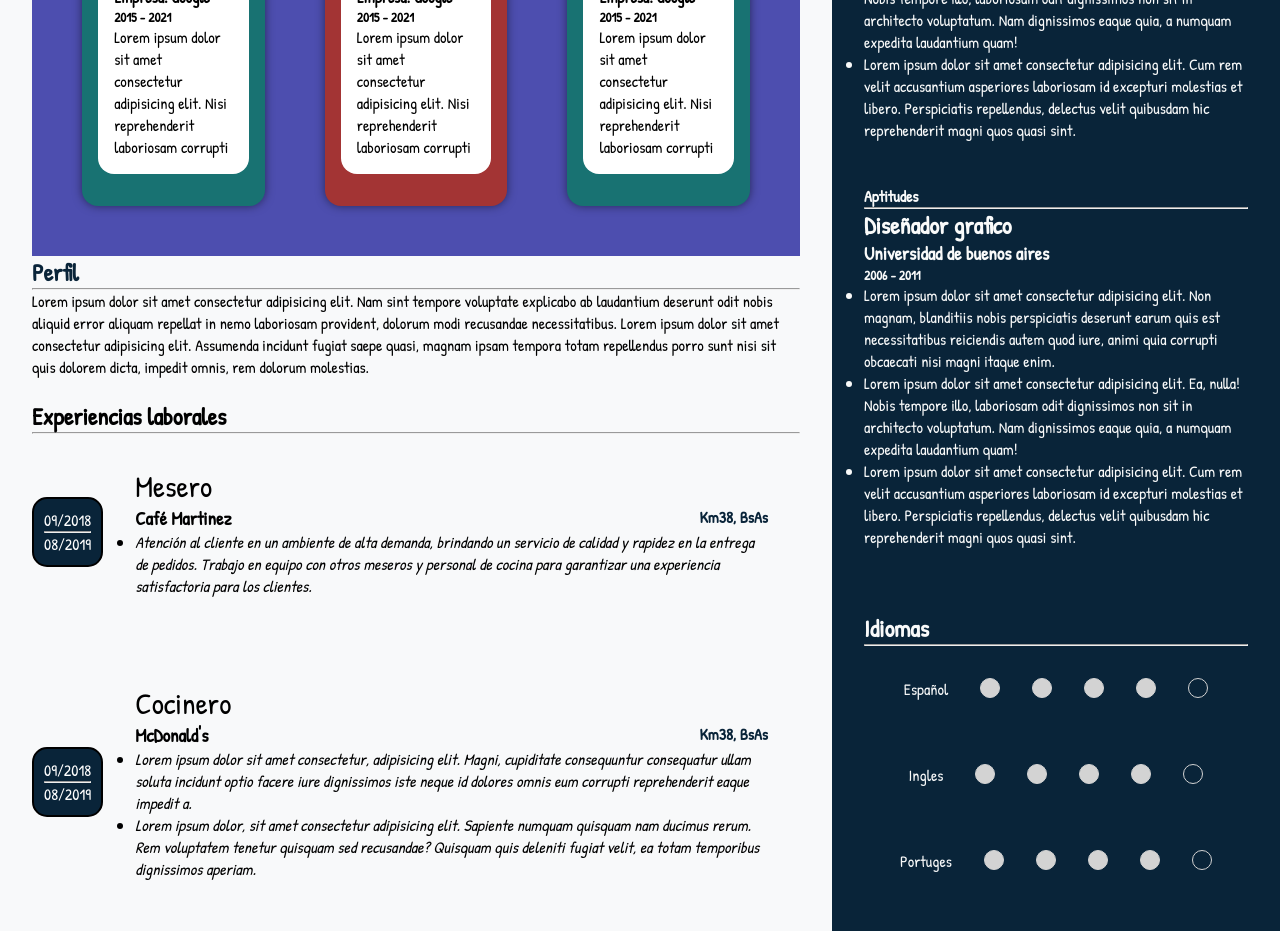
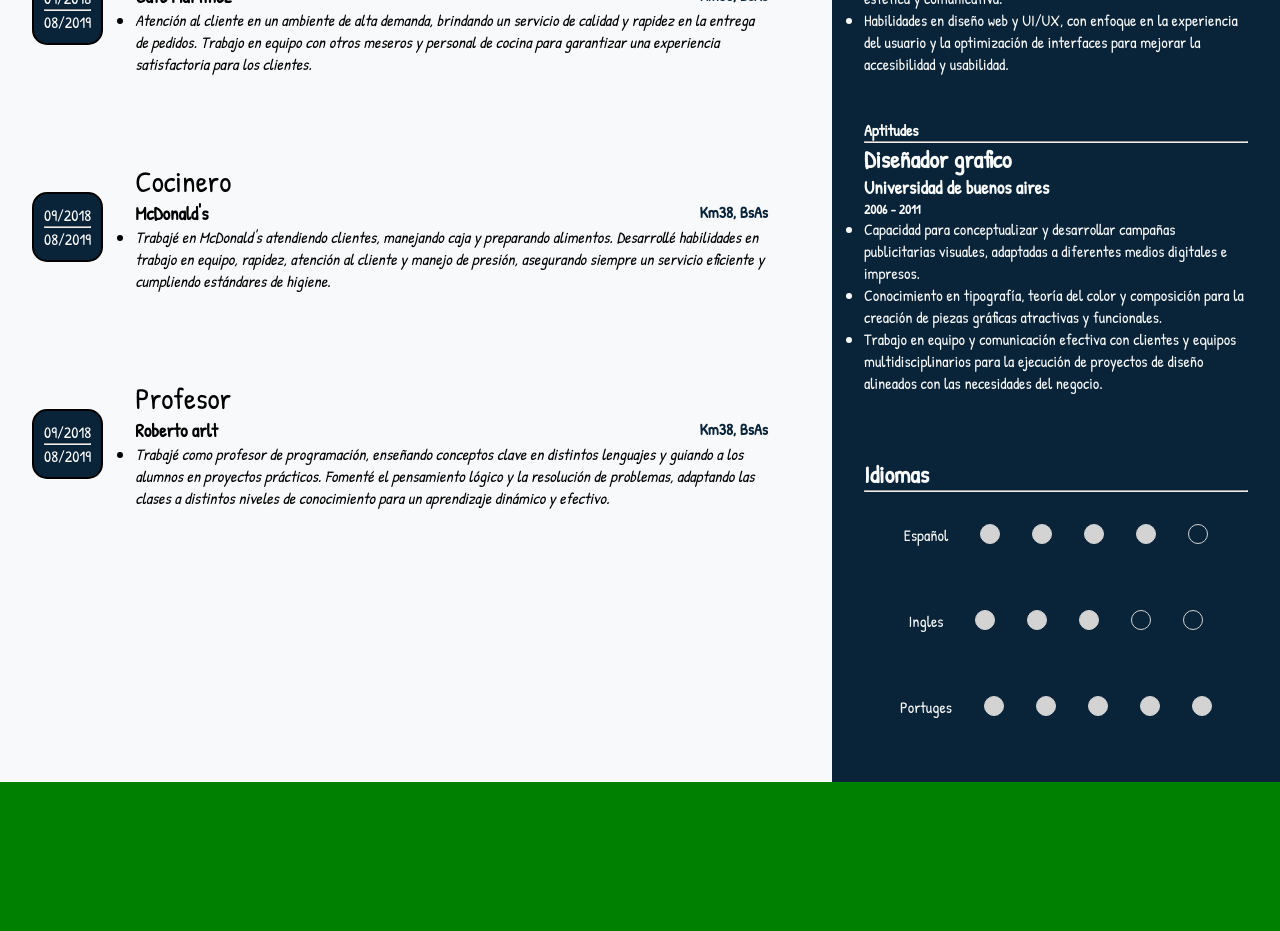
Before and after one commit to Nahue26/PruebaMartes25, a plain HTML site: page index.html in a window 1280 px wide. Shown: the part 614-1545 px from the top of the page. After the commit the page ends 1396 px from the top, so only its background shows below. Drawn offline with Linux system fonts and the light colour scheme.

Commit message:
combie el lorem por texto sacado de internet y acomode un poco la sombra

```diff
--- a/css/estilosCV.css
+++ b/css/estilosCV.css
@@ -8,12 +8,17 @@
     font-family: 'Patrick Hand', sans-serif;
 }
 
+
+
+
 body{
     background-color: green;
     /* height: 100vh;
     width: 100vw;  */
     /* Utilizar solamente estas unidades en el body */
     display: flex;
+    height: 100%;
+    min-height: 100vh;
 }
 main{
     /* height: 100%; */
@@ -47,7 +52,7 @@ aside{
         border: solid 2px #000000;
         margin-top: 1rem;
         overflow: hidden;
-        box-shadow: -30px 1px 80px 5px #79ebd5, 30px 10px 70px 3px #092439, 0px 50px 80px 5px #4d4eaf,  5px -30px 80px 5px #4d4eaf ;
+        box-shadow: -30px 1px 80px 5px #79ebd5, 30px 15px 80px 3px #092439, -10px 20px 80px 5px #4d4eaf,  5px -30px 80px 5px #4d4eaf ;
         /* esto es para que la imagen no se salga del circulo */
         img{
             width: 100%;
--- a/index.html
+++ b/index.html
@@ -20,7 +20,7 @@
             </div>
         </section>
 
-        <section class="contenedorFlexbox">
+        <!-- <section class="contenedorFlexbox">
             <article class="tarjeta">
                 <div class="tarjetaTitulo">
                     <h2>Experiencia Laboral</h2>
@@ -58,14 +58,12 @@
                 </div>
             </article>
 
-        </section>
+        </section> -->
 
         <section class="datos_perfil">
             <h2>Perfil</h2>
             <hr>
-            <p>Lorem ipsum dolor sit amet consectetur adipisicing elit. Nam sint tempore voluptate explicabo ab laudantium deserunt odit nobis aliquid error aliquam repellat in nemo laboriosam provident, dolorum modi recusandae necessitatibus.
-                Lorem ipsum dolor sit amet consectetur adipisicing elit. Assumenda incidunt fugiat saepe quasi, magnam ipsam tempora totam repellendus porro sunt nisi sit quis dolorem dicta, impedit omnis, rem dolorum molestias.
-            </p>
+            <p>Soy un programador con experiencia en desarrollo web y bases de datos. Me especializo en PHP, Python, Java, MySQL, HTML, CSS y JavaScript. Actualmente estoy cursando mi ultimo año en un colegio con la modalidad Técnico en informatica personal y profesional . Me apasiona crear soluciones eficientes y mejorar la experiencia del usuario.</p>
         </section>
 
         <br>
@@ -123,14 +121,10 @@
                     <ul>
                         <li>
                             <i>
-                                Lorem ipsum dolor sit amet consectetur, adipisicing elit. Magni, cupiditate consequuntur consequatur ullam soluta incidunt optio facere iure dignissimos iste neque id dolores omnis eum corrupti reprehenderit eaque impedit a.
+                                Trabajé en McDonald's atendiendo clientes, manejando caja y preparando alimentos. Desarrollé habilidades en trabajo en equipo, rapidez, atención al cliente y manejo de presión, asegurando siempre un servicio eficiente y cumpliendo estándares de higiene.
                             </i>
                         </li>
-                        <li>
-                            <i>
-                                Lorem ipsum dolor, sit amet consectetur adipisicing elit. Sapiente numquam quisquam nam ducimus rerum. Rem voluptatem tenetur quisquam sed recusandae? Quisquam quis deleniti fugiat velit, ea totam temporibus dignissimos aperiam.
-                            </i>
-                        </li>
+
                     </ul>
                 </div>
             </section>
@@ -157,12 +151,7 @@
                     <ul>
                         <li>
                             <i>
-                                Lorem ipsum dolor sit amet consectetur, adipisicing elit. Magni, cupiditate consequuntur consequatur ullam soluta incidunt optio facere iure dignissimos iste neque id dolores omnis eum corrupti reprehenderit eaque impedit a.
-                            </i>
-                        </li>
-                        <li>
-                            <i>
-                                Lorem ipsum dolor, sit amet consectetur adipisicing elit. Sapiente numquam quisquam nam ducimus rerum. Rem voluptatem tenetur quisquam sed recusandae? Quisquam quis deleniti fugiat velit, ea totam temporibus dignissimos aperiam.
+                                Trabajé como profesor de programación, enseñando conceptos clave en distintos lenguajes y guiando a los alumnos en proyectos prácticos. Fomenté el pensamiento lógico y la resolución de problemas, adaptando las clases a distintos niveles de conocimiento para un aprendizaje dinámico y efectivo.
                             </i>
                         </li>
                     </ul>
@@ -216,20 +205,23 @@
         </section>
         <section class="educacion">
             <div>
+
                 <h4>Aptitudes</h4>
                 <hr>
+
+
                 <h2>Diseñador grafico</h2>
                 <h3>Universidad de buenos aires</h3>
                 <h5>2006 - 2011</h5>
                 <ul>
                     <li>
-                        Lorem ipsum dolor sit amet consectetur adipisicing elit. Non magnam, blanditiis nobis perspiciatis deserunt earum quis est necessitatibus reiciendis autem quod iure, animi quia corrupti obcaecati nisi magni itaque enim.
+                        Dominio avanzado de herramientas de diseño como Adobe Photoshop, Illustrator e InDesign, aplicadas en la creación de piezas visuales impactantes.
                     </li>
                     <li>
-                        Lorem ipsum dolor sit amet consectetur adipisicing elit. Ea, nulla! Nobis tempore illo, laboriosam odit dignissimos non sit in architecto voluptatum. Nam dignissimos eaque quia, a numquam expedita laudantium quam!
+                        Experiencia en diseño de identidad visual, branding y desarrollo de logotipos para marcas y empresas, garantizando coherencia estética y comunicativa.
                     </li>
                     <li>
-                        Lorem ipsum dolor sit amet consectetur adipisicing elit. Cum rem velit accusantium asperiores laboriosam id excepturi molestias et libero. Perspiciatis repellendus, delectus velit quibusdam hic reprehenderit magni quos quasi sint.
+                        Habilidades en diseño web y UI/UX, con enfoque en la experiencia del usuario y la optimización de interfaces para mejorar la accesibilidad y usabilidad.
                     </li>
                 </ul>
             </div>
@@ -245,13 +237,13 @@
                 <h5>2006 - 2011</h5>
                 <ul>
                     <li>
-                        Lorem ipsum dolor sit amet consectetur adipisicing elit. Non magnam, blanditiis nobis perspiciatis deserunt earum quis est necessitatibus reiciendis autem quod iure, animi quia corrupti obcaecati nisi magni itaque enim.
+                        Capacidad para conceptualizar y desarrollar campañas publicitarias visuales, adaptadas a diferentes medios digitales e impresos.
                     </li>
                     <li>
-                        Lorem ipsum dolor sit amet consectetur adipisicing elit. Ea, nulla! Nobis tempore illo, laboriosam odit dignissimos non sit in architecto voluptatum. Nam dignissimos eaque quia, a numquam expedita laudantium quam!
+                        Conocimiento en tipografía, teoría del color y composición para la creación de piezas gráficas atractivas y funcionales.
                     </li>
                     <li>
-                        Lorem ipsum dolor sit amet consectetur adipisicing elit. Cum rem velit accusantium asperiores laboriosam id excepturi molestias et libero. Perspiciatis repellendus, delectus velit quibusdam hic reprehenderit magni quos quasi sint.
+                        Trabajo en equipo y comunicación efectiva con clientes y equipos multidisciplinarios para la ejecución de proyectos de diseño alineados con las necesidades del negocio.
                     </li>
                 </ul>
             </div>
@@ -273,7 +265,7 @@
                 <div class="circulo pintado"></div>
                 <div class="circulo pintado"></div>
                 <div class="circulo pintado"></div>
-                <div class="circulo pintado"></div>
+                <div class="circulo"></div>
                 <div class="circulo"></div>
             </div>
             <div class="contenedorIdioma">
@@ -282,7 +274,7 @@
                 <div class="circulo pintado"></div>
                 <div class="circulo pintado"></div>
                 <div class="circulo pintado"></div>
-                <div class="circulo"></div>
+                <div class="circulo pintado"></div>
             </div>
         </section>
 
```
